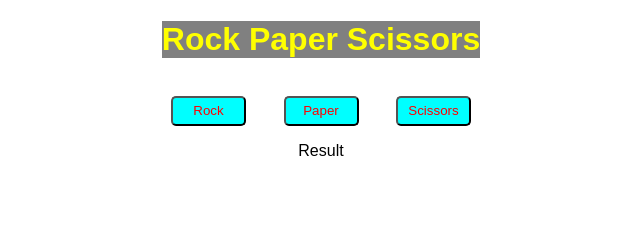
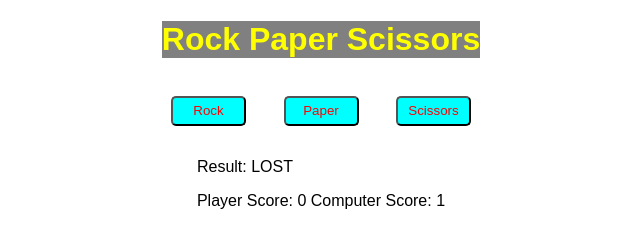
Before and after one commit to sms-888/odin-rock-paper-scissors, a plain HTML site: page index.html in a window 1280 px wide. Both pictures are taken after a click on the button "Rock". Shown: the whole page, without its empty margins (319-959 px from the left). Drawn offline with Linux system fonts and the light colour scheme.

Commit message:
Modify javascript code to use GUI and display results
added code to manipulate DOM
modified game() function to be button event callback

```diff
--- a/index.html
+++ b/index.html
@@ -17,8 +17,9 @@
                 <li><button>Paper</button></li>
                 <li><button>Scissors</button></li>
             </ul>
-            <div class="result">Result
-                <p></p>
+            <div>
+                <p id="result"></p>
+                <p id="score"></p>
             </div>
         </div>
     </body>
--- a/js/rockPaperScissors.js
+++ b/js/rockPaperScissors.js
@@ -68,38 +68,54 @@ function game() {
     const WIN = 'WIN', LOST = 'LOST', TIE = 'TIE';
     const promptMsg = "Enter Choice: ";
     const outputWin = "Player Wins", outputLost = "Player Loses", outputTie = "Game Tied";
-    const MAXGAMES = 5;
+    const MAXWIN = 5;
     let player = 0, computer = 0;
     let roundResult, playerSelection,computerSelection;
 
-    // play the 5 rounds
-    for (i = 0; i < MAXGAMES; i++) {
-        playerSelection = prompt(promptMsg, "");
+    // play till playerScore or computerScore is equal to 5
+    if (playerScore < MAXWIN && computerScore < MAXWIN) {
+        playerSelection = btn.textContent;
         computerSelection = getComputerChoice();
 
         roundResult = playRound(playerSelection, computerSelection);
-        console.log(roundResult);
+        //console.log(roundResult);
 
         if (roundResult === WIN) {
-            player++;
+            playerScore++;
         } else if (roundResult === LOST) {
-            computer++;
+            computerScore++;
         }
+        result = `Result: ${roundResult}`;
+        scoreBoard = `Player Score: ${playerScore}\tComputer Score: ${computerScore}`;
+        resultPara.textContent = result;
+        scorePara.textContent = scoreBoard;
     }
 
-    // output
-    if (player == computer) {
-        console.log(outputTie);
-    } else if (player > computer) {
-        console.log(outputWin);
-    } else {
-        console.log(outputLost);
+    if (playerScore >= MAXWIN) {
+        result = `Result: Player Wins`;
+        resultPara.textContent = result;
+    } else if (computerScore >= MAXWIN) {
+        result = `Result: Computer Wins`;
+        resultPara.textContent = result;
     }
+
 
 }
 
-//game();
+// GUI code
+const buttons = document.querySelectorAll('ul button');
+const resultDiv = document.querySelector('.result');
+const resultPara = document.querySelector('#result');
+const scorePara = document.querySelector('#score')
 
-/*const playerSelection = 'rock';
-const computerSelection = getComputerChoice();
-console.log(playRound(playerSelection, computerSelection));*/
+let playerScore = 0;
+let computerScore = 0;
+let result = `Result: `;
+let scoreBoard = `Player Score: ${playerScore}\tComputer Score: ${computerScore}`;
+
+resultPara.textContent = result;
+scorePara.textContent = scoreBoard;
+
+for (btn of buttons) {
+    btn.addEventListener('click', game);
+}
```
